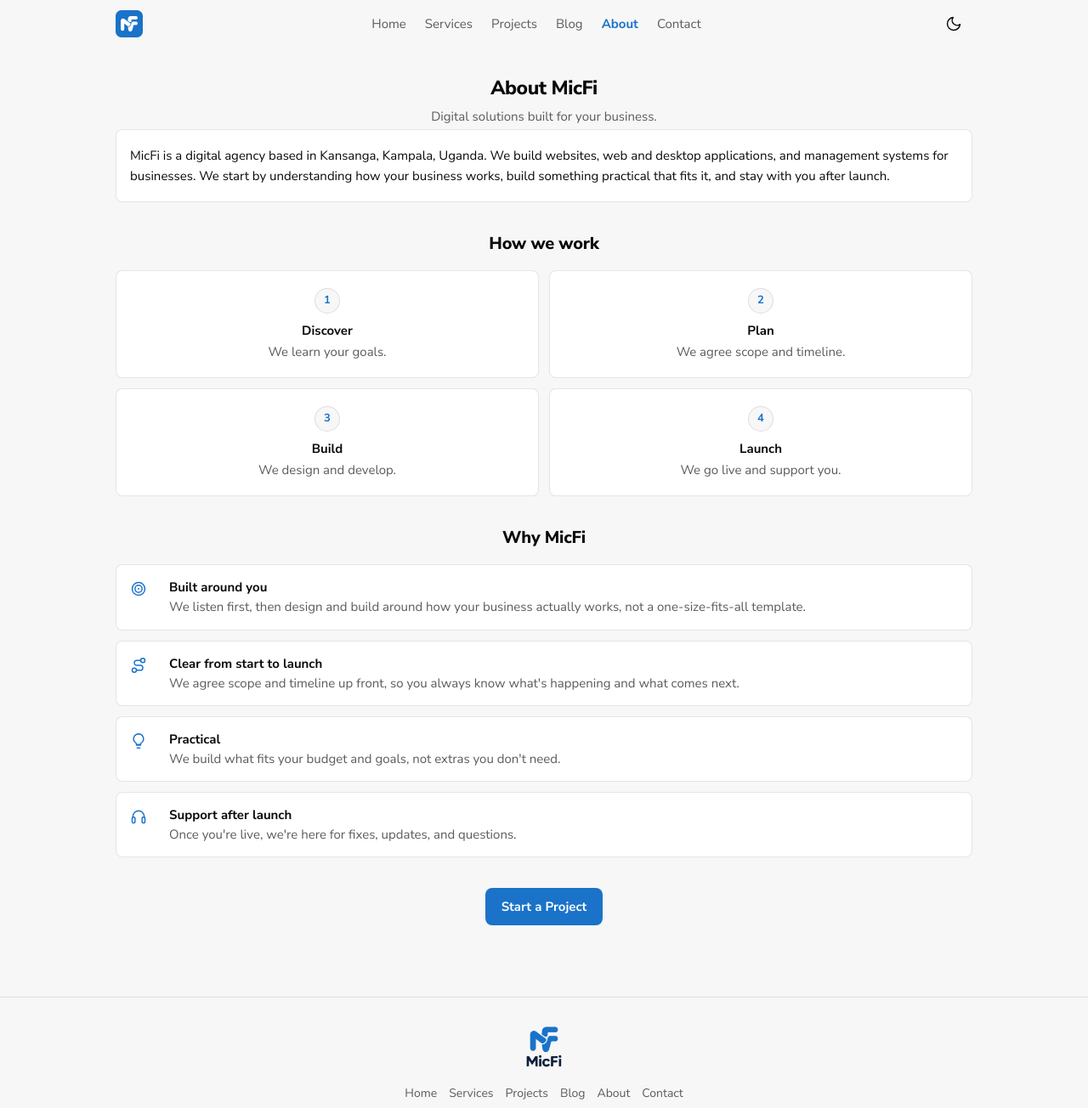
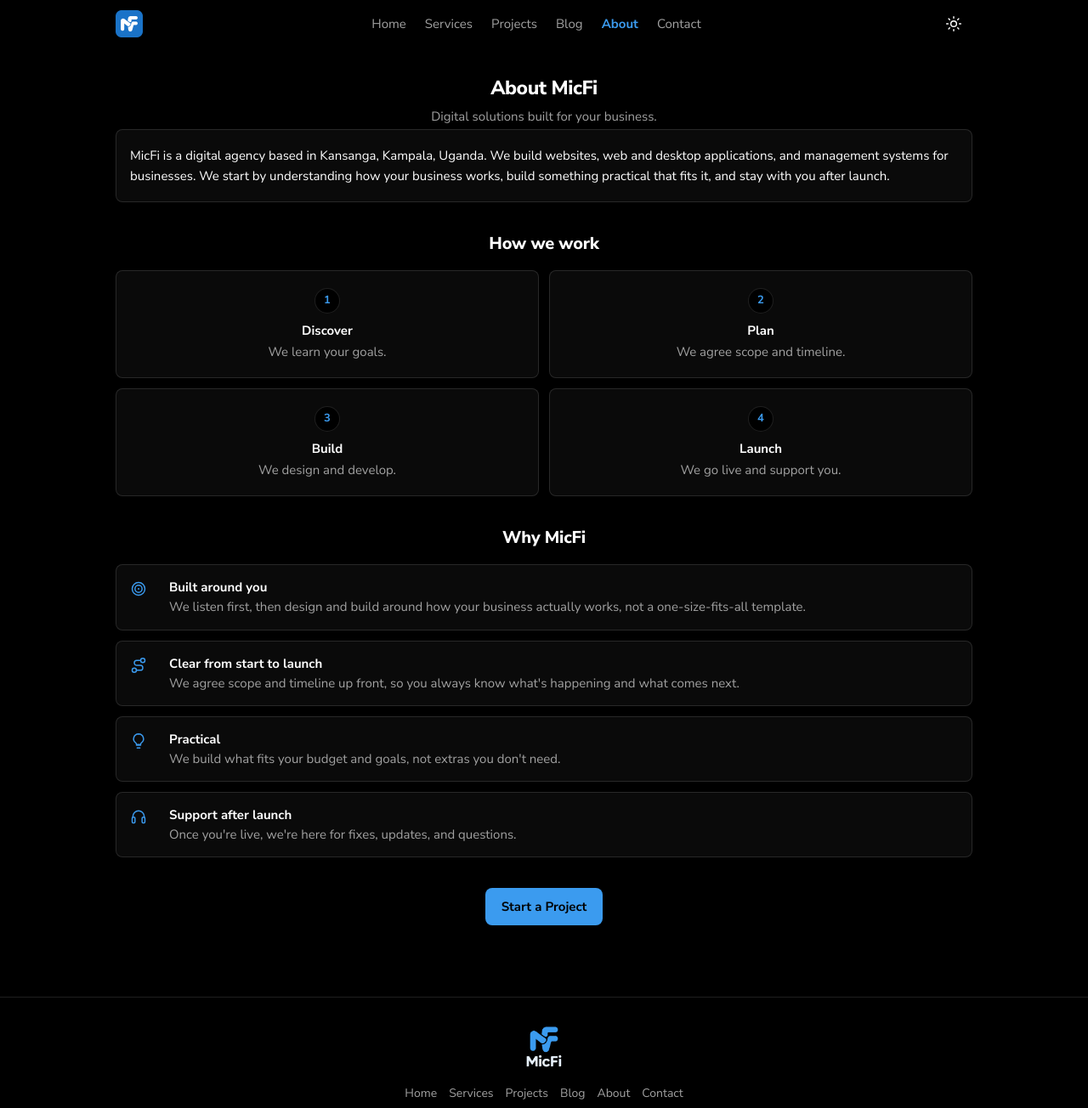
Before and after one commit to mlote/eteon, a plain HTML site: page about/index.html in a window 1280 px wide. Shown: the top 1304 px of the page at 85% size. Drawn offline with Linux system fonts and the light colour scheme.

Commit message:
Default to dark theme on first visit; toggle still remembered

```diff
--- a/about/index.html
+++ b/about/index.html
@@ -27,7 +27,7 @@
   <script>
     try {
       var t = localStorage.getItem("micfi-theme");
-      if (t === "light" || t === "dark") document.documentElement.setAttribute("data-theme", t);
+      document.documentElement.setAttribute("data-theme", t === "light" ? "light" : "dark");
     } catch (e) {}
   </script>
 </head>
@@ -41,7 +41,7 @@
       </a>
       <nav class="nav-inline" aria-label="Primary" data-nav="header"></nav>
       <div class="header-actions">
-        <button class="icon-btn theme-toggle" type="button" aria-label="Switch to dark theme" title="Switch to dark theme">
+        <button class="icon-btn theme-toggle" type="button" aria-label="Switch to light theme" title="Switch to light theme">
           <svg class="theme-icon theme-icon-moon" viewBox="0 0 24 24" width="20" height="20" fill="none" stroke="currentColor" stroke-width="1.75" stroke-linecap="round" stroke-linejoin="round" aria-hidden="true" focusable="false"><path d="M21 12.79A9 9 0 1 1 11.21 3 7 7 0 0 0 21 12.79z"/></svg>
           <svg class="theme-icon theme-icon-sun" viewBox="0 0 24 24" width="20" height="20" fill="none" stroke="currentColor" stroke-width="1.75" stroke-linecap="round" stroke-linejoin="round" aria-hidden="true" focusable="false"><circle cx="12" cy="12" r="4"/><path d="M12 2v2M12 20v2M4.93 4.93l1.41 1.41M17.66 17.66l1.41 1.41M2 12h2M20 12h2M4.93 19.07l1.41-1.41M17.66 6.34l1.41-1.41"/></svg>
         </button>
--- a/js/theme.js
+++ b/js/theme.js
@@ -14,7 +14,7 @@
     function current() {
       var attr = root.getAttribute("data-theme");
       if (attr === "light" || attr === "dark") return attr;
-      return window.matchMedia("(prefers-color-scheme: dark)").matches ? "dark" : "light";
+      return "dark";
     }
 
     function sync() {
```
Also changed, not shown: blog/index.html (+2 -2 lines), blog/why-your-business-needs-an-hr-system/index.html (+2 -2 lines), blog/why-your-shop-needs-a-pos/index.html (+2 -2 lines), contact/index.html (+2 -2 lines), index.html (+2 -2 lines), projects/index.html (+2 -2 lines), services/index.html (+2 -2 lines).
